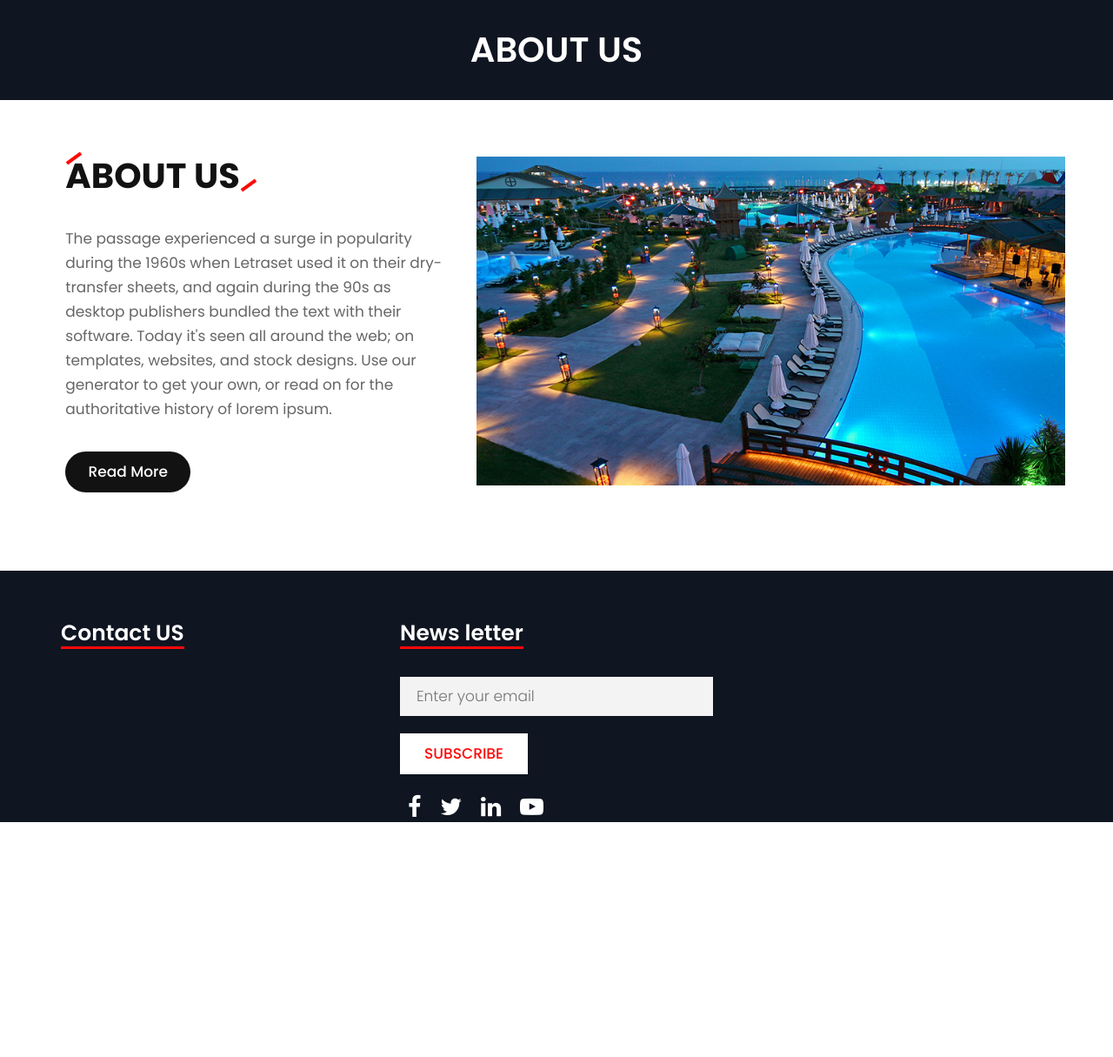
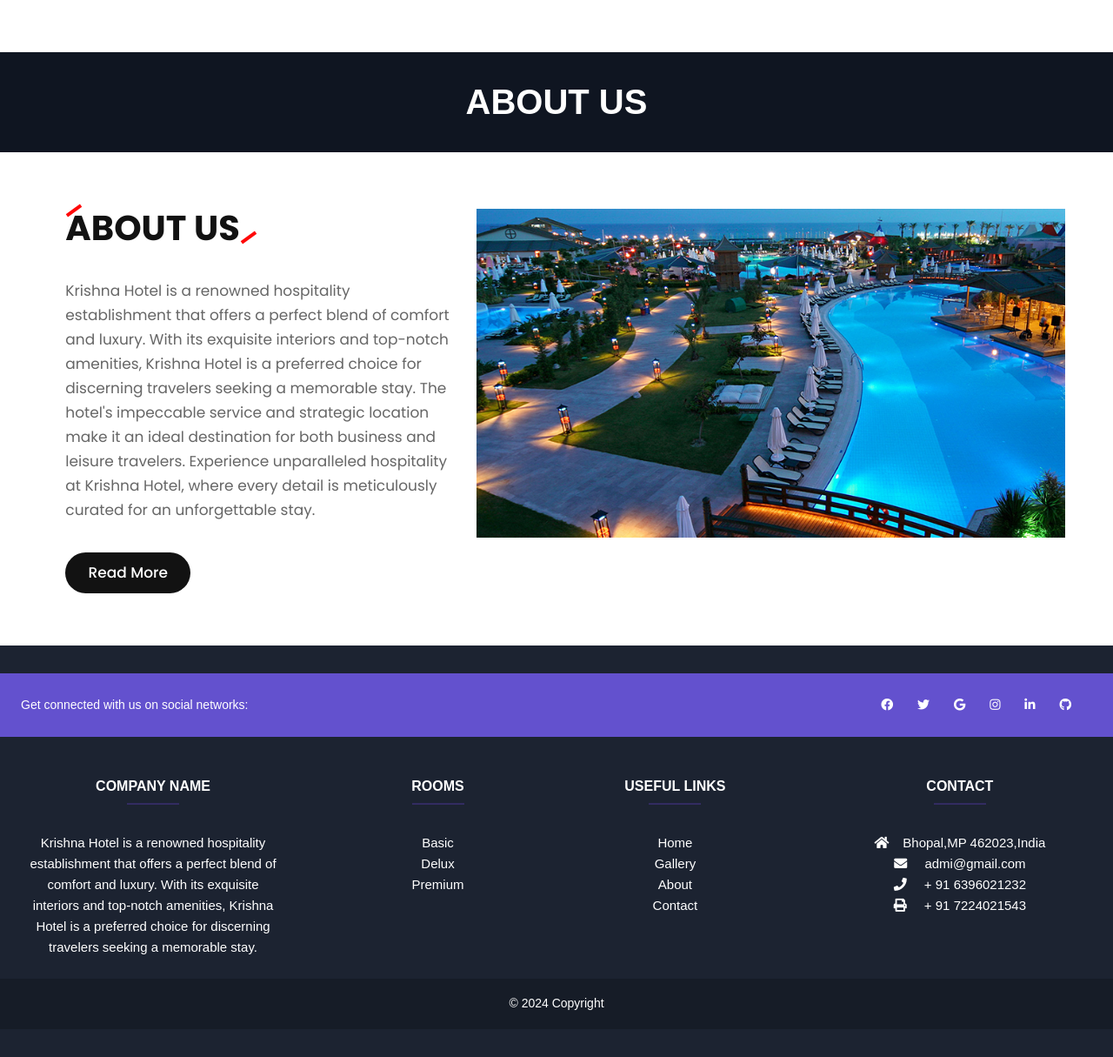
Before and after one commit to Kanhakaushik/HMS, a Django app: page /about in a window 1280 px wide. Shown: the part 65-1280 px from the top of the page at 87% size. Before the commit the page ends 1010 px from the top, so only its background shows below. Run offline with Django 3.2, Linux system fonts and the light colour scheme; some libraries are stand-ins or nearby versions; some web fonts are replaced.

Commit message:
cheangefooter and change rezopaykey

```diff
--- a/HMS/krishna/views.py
+++ b/HMS/krishna/views.py
@@ -453,7 +453,7 @@ def item_payment(request):
         name = request.POST['name']
         amount = int(request.POST['amount']) * 100
         # amount = int(request.POST['amount'])
-        client = razorpay.Client(auth=("rzp_test_ank5gb82ed6Jfx","jPpRlGXIaMvgyrlcb1gXuEoV"))
+        client = razorpay.Client(auth=("rzp_test_WacsBqwCGgnP1N","fkazi8QbTdceAkWWONziJE0H"))
         response_payment = client.order.create({'amount':amount, 'currency':'INR','payment_capture':'1' })
 
         # print(response_payment)
@@ -482,7 +482,7 @@ def paymentStatus(request):
             'razorpay_signature': response['razorpay_signature']
         }
         # client instance
-        client = razorpay.Client(auth=("rzp_test_ank5gb82ed6Jfx","jPpRlGXIaMvgyrlcb1gXuEoV"))
+        client = razorpay.Client(auth=("rzp_test_WacsBqwCGgnP1N","fkazi8QbTdceAkWWONziJE0H"))
         try:
             status = client.utility.verify_payment_signature(params_dict)
             item = ItemModel.objects.get(order_id=response['razorpay_order_id'])
--- a/HMS/templates/about.html
+++ b/HMS/templates/about.html
@@ -22,7 +22,8 @@
              <div class="col-md-5">
                 <div class="titlepage">
                    <h2>About Us</h2>
-                   <p>The passage experienced a surge in popularity during the 1960s when Letraset used it on their dry-transfer sheets, and again during the 90s as desktop publishers bundled the text with their software. Today it's seen all around the web; on templates, websites, and stock designs. Use our generator to get your own, or read on for the authoritative history of lorem ipsum. </p>
+                   <p>
+                     Krishna Hotel is a renowned hospitality establishment that offers a perfect blend of comfort and luxury. With its exquisite interiors and top-notch amenities, Krishna Hotel is a preferred choice for discerning travelers seeking a memorable stay. The hotel's impeccable service and strategic location make it an ideal destination for both business and leisure travelers. Experience unparalleled hospitality at Krishna Hotel, where every detail is meticulously curated for an unforgettable stay.</p>
                    <a class="read_more" href="Javascript:void(0)"> Read More</a>
                 </div>
              </div>
--- a/HMS/templates/basic.html
+++ b/HMS/templates/basic.html
@@ -2,7 +2,6 @@
 <!DOCTYPE html>
 <!DOCTYPE html>
 <html lang="en">
-
 <head>
     <meta charset="UTF-8">
     <meta name="viewport" content="width=device-width, initial-scale=1.0">
@@ -15,6 +14,10 @@
     <script src="https://ajax.googleapis.com/ajax/libs/jquery/3.5.1/jquery.min.js"></script>
     <script src="https://cdnjs.cloudflare.com/ajax/libs/popper.js/1.16.0/umd/popper.min.js"></script>
     <script src="https://maxcdn.bootstrapcdn.com/bootstrap/4.5.0/js/bootstrap.min.js"></script>
+    <link rel="stylesheet" href="https://cdnjs.cloudflare.com/ajax/libs/font-awesome/6.0.0/css/all.min.css">
+    <link href="https://cdn.jsdelivr.net/npm/bootstrap@5.3.0/dist/css/bootstrap.min.css" rel="stylesheet">
+    <link rel="stylesheet" href="https://cdnjs.cloudflare.com/ajax/libs/font-awesome/5.15.3/css/all.min.css">
+    <script src="https://cdn.jsdelivr.net/npm/bootstrap@5.3.0/dist/js/bootstrap.bundle.min.js"></script>
 
     <!-- bootstrap css -->
     <link rel="stylesheet" href="{% static 'css/app/bootstrap.min.css' %}">
@@ -31,8 +34,18 @@
     <link rel="stylesheet" href="https://cdnjs.cloudflare.com/ajax/libs/fancybox/2.1.5/jquery.fancybox.min.css"
         media="screen">
 
+        <style>
+            footer {
+              padding: 2rem 0;
 
-
+            }
+            .container{
+              max-width:100%;
+              font-family: 'Arial', sans-serif;
+              padding:0px;
+              margin-top:60px;
+            }
+          </style>
 
 </head>
 
@@ -143,34 +156,127 @@
 
     {% endblock body %}
 
-    <footer>
-        <div class="footer">
-            <div class="container">
-                <div class="row">
+    <div class="container">
+        <!-- Footer -->
+        <footer class="text-center text-lg-start text-white" style="background-color: #1c2331">
+            <!-- Section: Social media -->
+            <section class="d-flex justify-content-between p-4" style="background-color: #6351ce">
+                <!-- Left -->
+                <div class="me-5">
+                    <span>Get connected with us on social networks:</span>
+                </div>
+                <!-- Left -->
 
-                    <div class=" col-md-4">
-                        <h3>Contact US</h3>
-                        <ul class="conta">
-                        </ul>
+                <!-- Right -->
+                <div>
+                    <a href="" class="text-white me-4">
+                        <i class="fab fa-facebook-f"></i>
+                    </a>
+                    <a href="" class="text-white me-4">
+                        <i class="fab fa-twitter"></i>
+                    </a>
+                    <a href="https://www.google.com/search?q=google&rlz=1C1ONGR_enIN1093IN1093&oq=google&gs_lcrp=EgZjaHJvbWUyBggAEEUYOTINCAEQLhjHARjRAxiABDIMCAIQIxgnGIAEGIoFMgoIAxAAGLEDGIAEMgoIBBAAGLEDGIAEMgYIBRBFGDwyBggGEEUYPDIGCAcQBRhA0gEINDYzMWowajeoAgCwAgA&sourceid=chrome&ie=UTF-8" class="text-white me-4">
+                        <i class="fab fa-google"></i>
+                    </a>
+                    <a href="" class="text-white me-4">
+                        <i class="fab fa-instagram"></i>
+                    </a>
+                    <a href="" class="text-white me-4">
+                        <i class="fab fa-linkedin"></i>
+                    </a>
+                    <a href="https://github.com/Kanhakaushik/HMS" class="text-white me-4">
+                        <i class="fab fa-github"></i>
+                    </a>
+                </div>
+                <!-- Right -->
+            </section>
+            <!-- Section: Social media -->
+
+            <!-- Section: Links  -->
+            <section class="">
+                <div class="container text-center text-md-start mt-5">
+                    <!-- Grid row -->
+                    <div class="row mt-3">
+                        <!-- Grid column -->
+                        <div class="col-md-3 col-lg-4 col-xl-3 mx-auto mb-4">
+                            <!-- Content -->
+                            <h4 class="text-uppercase fw-bold"style="color:white;">Company name</h4>
+                            <hr class="mb-4 mt-0 d-inline-block mx-auto" style="width: 60px; background-color: #7c4dff; height: 2px" />
+                            <p>
+                                Krishna Hotel is a renowned hospitality establishment that offers a perfect blend of comfort and luxury. With its exquisite interiors and top-notch amenities, Krishna Hotel is a preferred choice for discerning travelers seeking a memorable stay.
+                            </p>
+                        </div>
+                        <!-- Grid column -->
+
+                        <!-- Grid column -->
+                        <div class="col-md-2 col-lg-2 col-xl-2 mx-auto mb-4">
+                            <!-- Links -->
+                            <h4 class="text-uppercase fw-bold"style="color:white;">Rooms</h4>
+                            <hr class="mb-4 mt-0 d-inline-block mx-auto" style="width: 60px; background-color: #7c4dff; height: 2px" />
+                            <p>
+                                <a href="#!" class="text-white">Basic</a>
+                            </p>
+                            <p>
+                                <a href="#!" class="text-white">Delux</a>
+                            </p>
+                            <p>
+                                <a href="#!" class="text-white">Premium</a>
+                            </p>
+                            <!-- <p>
+                                <a href="#!" class="text-white">Bootstrap Angular</a>
+                            </p> -->
+                        </div>
+                        <!-- Grid column -->
+
+                        <!-- Grid column -->
+                        <div class="col-md-3 col-lg-2 col-xl-2 mx-auto mb-4">
+                            <!-- Links -->
+                            <h4 class="text-uppercase fw-bold"style="color:white;">Useful links</h4>
+                            <hr class="mb-4 mt-0 d-inline-block mx-auto" style="width: 60px; background-color: #7c4dff; height: 2px" />
+                            <p>
+                                <a href="/home" class="text-white">Home</a>
+                            </p>
+                            <p>
+                                <a href="/gallery" class="text-white">Gallery</a>
+                            </p>
+                            <p>
+                                <a href="/about" class="text-white">About</a>
+                            </p>
+                            <p>
+                                <a href="/contact" class="text-white">Contact</a>
+                            </p>
+                        </div>
+                        <!-- Grid column -->
+
+                        <!-- Grid column -->
+                        <div class="col-md-4 col-lg-3 col-xl-3 mx-auto mb-md-0 mb-4">
+                            <!-- Links -->
+                            <h4 class="text-uppercase fw-bold"style="color:white;">Contact</h4>
+                            <hr class="mb-4 mt-0 d-inline-block mx-auto" style="width: 60px; background-color: #7c4dff; height: 2px" />
+
+                            <p><i class="fas fa-home mr-3"></i>Bhopal,MP 462023,India</p>
+                            <p><i class="fas fa-envelope mr-3"></i> admi@gmail.com</p>
+                            <p><i class="fas fa-phone mr-3"></i> + 91 6396021232    </p>
+                            <p><i class="fas fa-print mr-3"></i> + 91 7224021543</p>
+                        </div>
+                        <!-- Grid column -->
                     </div>
-                    <div class="col-md-4">
-                        <h3>News letter</h3>
-                        <form class="bottom_form">
-                            <input class="enter" placeholder="Enter your email" type="text" name="Enter your email">
-                            <button class="sub_btn">subscribe</button>
-                        </form>
-                        <ul class="social_icon">
-                            <li><a href="#"><i class="fa fa-facebook" aria-hidden="true"></i></a></li>
-                            <li><a href="#"><i class="fa fa-twitter" aria-hidden="true"></i></a></li>
-                            <li><a href="#"><i class="fa fa-linkedin" aria-hidden="true"></i></a></li>
-                            <li><a href="#"><i class="fa fa-youtube-play" aria-hidden="true"></i></a></li>
-                        </ul>
-                    </div>
+                    <!-- Grid row -->
                 </div>
+            </section>
+            <!-- Section: Links  -->
+
+            <!-- Copyright -->
+            <div class="text-center p-3" style="background-color: rgba(0, 0, 0, 0.2)">
+                © 2024 Copyright
+                {% comment %} <a class="text-white" href="https://mdbootstrap.com/">MDBootstrap.com</a> {% endcomment %}
             </div>
-        </div>
+            <!-- Copyright -->
+        </footer>
+        <!-- Footer -->
 
-    </footer>
+    </div>
+    <!-- End of .container -->
 
 
 <!-- Javascript files-->
--- a/HMS/templates/user/payment.html
+++ b/HMS/templates/user/payment.html
@@ -26,7 +26,7 @@
             {% if payment %}
             <form action="{% url 'paymentStatus' %}" method="post">
                 <script src="https://checkout.razorpay.com/v1/checkout.js"
-                    data-key="rzp_test_ank5gb82ed6Jfx"
+                    data-key="rzp_test_WacsBqwCGgnP1N"
                     data-amount="{{payment.amount}}"
                     data-currency="{{payment.currency}}"
                     data-order_id="{{payment.id}}"
--- a/HMS/templates/user/payment_status.html
+++ b/HMS/templates/user/payment_status.html
@@ -13,6 +13,6 @@
 {% endif %}
 
     <div class="text-center mt-5">
-        <a href="{% url 'payment_done' %}"> <h3>GO back</h3> </a>
+        <a href="#"> <h3>GO back</h3> </a>
     </div>
 </div>
```
Also changed, not shown: HMS/db.sqlite3.
